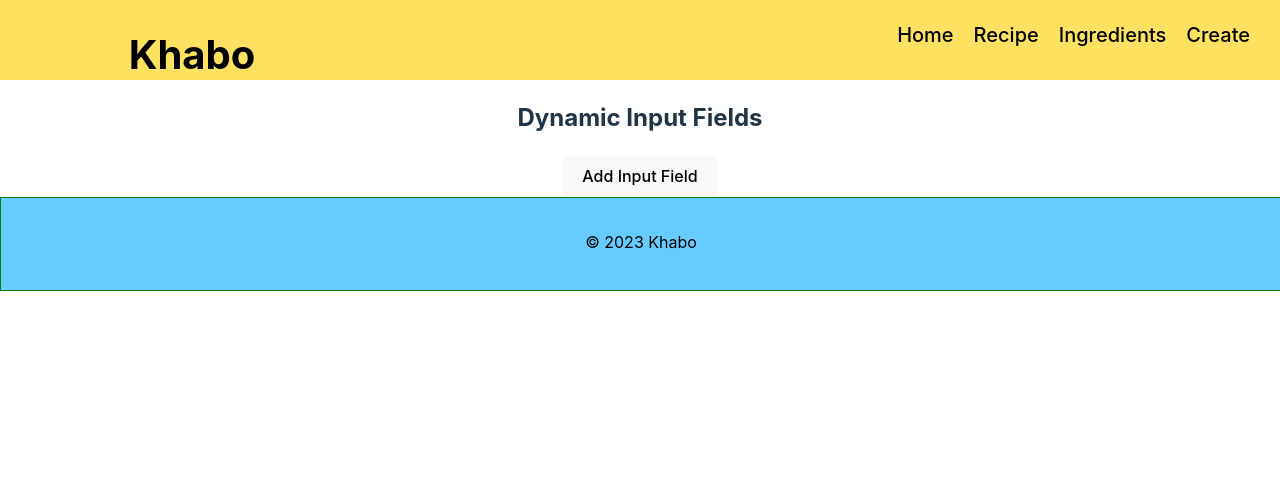
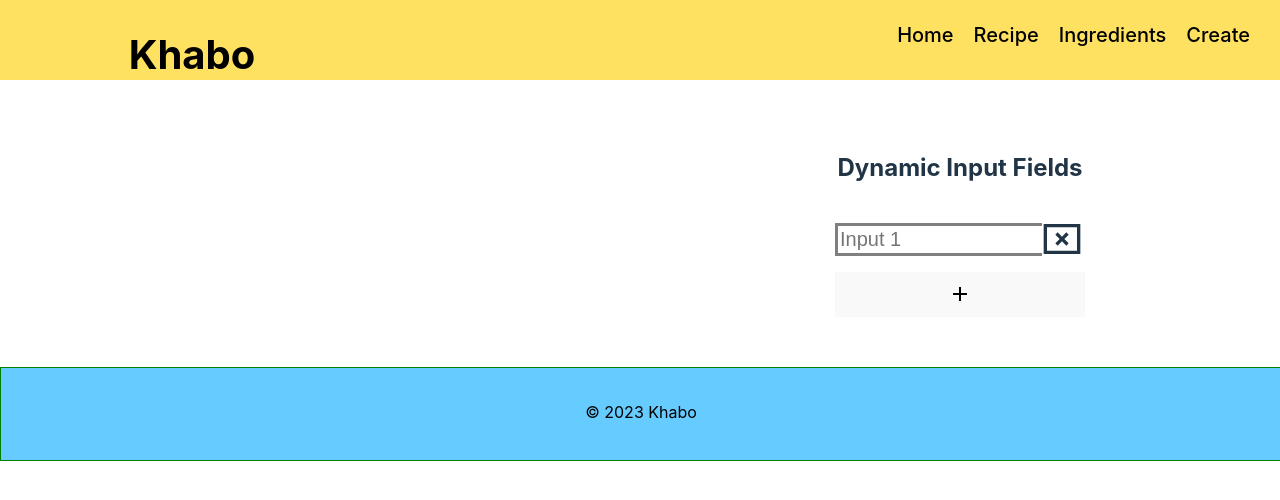
Before and after one commit to labid-al-nahiyan/Khabo_frontend, a React (Vite) app in the folder recipe/: page /create in a window 1280 px wide. Shown: the top 500 px of the page. Built offline with nearby package versions, Linux system fonts and the light colour scheme.

Commit message:
search by incredient 70% done

```diff
--- a/recipe/package.json
+++ b/recipe/package.json
@@ -10,6 +10,10 @@
     "preview": "vite preview"
   },
   "dependencies": {
+    "@emotion/react": "^11.11.1",
+    "@emotion/styled": "^11.11.0",
+    "@mui/icons-material": "^5.14.8",
+    "@mui/material": "^5.14.8",
     "react": "^18.2.0",
     "react-dom": "^18.2.0",
     "react-router-dom": "^6.15.0"
--- a/recipe/src/Component/SearchByIngredient/SearchByIngredient.css
+++ b/recipe/src/Component/SearchByIngredient/SearchByIngredient.css
@@ -0,0 +1,67 @@
+.searchByIngredientContainer
+{
+    display: grid;
+    grid-template-columns: 50% 50%;
+
+}
+.ingredientListContainer{
+    display: flex;
+    flex-direction: column;
+    padding: 50px;
+    align-items: center;
+
+}
+.added_ingredient_name{
+    display: flex;
+    align-items: end;
+    height: 50px;
+    width: 250px;
+
+}
+.ingredient_input_field{
+    height: 25px;
+    width: 200px;
+    font-size: 20px;
+    color: black;
+    background-color: white;
+    border: 3px solid gray;
+    border-right: 0;
+}
+.ingredient_input_field:focus
+{
+   outline: none;
+}
+.ingredient_rm
+{
+    height:37px;
+    padding: 0 ;
+}
+.ingredient_list
+{
+    list-style: none;
+    margin-left: -40px;
+    margin-top: 0;
+}
+.ingredient{
+    height: 25px;
+    width: 210px;
+    font-size: 18px;
+    text-align: start;
+    padding-left: 5px;
+    background-color: white;
+    border: 1px solid gray;
+    border-top: 0;
+    cursor: pointer;
+}
+.ingredientList
+{
+    display: flex;
+    flex-direction: column;
+    justify-content: flex-start;
+    width: 250px;
+}
+.ingredientAddBtn
+{
+    height: 45px;
+    border-radius: 0;
+}
--- a/recipe/src/Component/SearchByIngredient/SearchByIngredient.jsx
+++ b/recipe/src/Component/SearchByIngredient/SearchByIngredient.jsx
@@ -1,22 +1,25 @@
+import './SearchByIngredient.css'
 import { useState } from 'react';
+import {CancelPresentationSharp} from '@mui/icons-material';
+import AddSharpIcon from '@mui/icons-material/AddSharp';
 
 function SearchByIngredient() {
 
     const ingredients = ['Egg', 'Rice', 'Beef', 'Chicken', 'Fish'];
 
-    const [inputCount, setInputCount] = useState(1); // Initial input field count
+    const [inputCount, setInputCount] = useState(0); // Initial input field count
     const [selectedItem, setSelectedItem] = useState([]);
-    const [inputValues, setInputValues] = useState([]);
+    const [inputValues, setInputValues] = useState([""]);
     const [inputFieldIdx, setInputFieldIdx] = useState(0);
 
 
 
     const handleAddInput = () => {
         setInputCount(inputCount + 1);
-        setInputValues([...inputValues, '']); // Add an empty value for the new input field
+        setInputValues([...inputValues, '']);
       };
 
-      const handleInputChange = (value, index) => {
+      const handleInputChange = (value,index) => {
         const updatedValues = [...inputValues];
         updatedValues[index] = value;
         setInputValues(updatedValues);
@@ -24,9 +27,11 @@ function SearchByIngredient() {
       };
 
     const handleItemClick = (item) => {
+        console.log(item)
         const updatedValues = [...inputValues];
         updatedValues[inputFieldIdx] = item;
         setInputValues(updatedValues);
+        console.log(inputValues)
     };
     const filteredOptions = (match)=>{
         setSelectedItem(ingredients);
@@ -36,31 +41,55 @@ function SearchByIngredient() {
         (match=="")?setSelectedItem(ingredients):setSelectedItem(newSelected);
     }
 
-
+    const removeItem = (index)=>{
+        setInputCount(inputCount-1);
+        console.log(inputCount)
+        if(inputCount==0){
+            setSelectedItem([]);
+        }
+        const newInputvalue = inputValues;
+        newInputvalue.splice(index, 1);
+        setInputValues(newInputvalue);
+    }
 
   return (
+    <div className='searchByIngredientContainer'>
       <div>
+
+      </div>
+      <div className='ingredientListContainer'>
         <h2>Dynamic Input Fields</h2>
         {
         inputValues.map((value, index) => {
-        return   <input
+            return  <div key={index} className="added_ingredient_name">
+                        <input
                             key={index}
                             type="text"
                             value={value}
                             onChange={(e) => handleInputChange(e.target.value, index)}
                             onClick={()=>setInputFieldIdx(index)}
+                            onFocus={(e)=> handleInputChange(e.target.value,index)}
+                            onBlur={()=>setSelectedItem([])}
                             placeholder={`Input ${index + 1}`}
+                            className='ingredient_input_field'
                         />
+                        <div className='ingredient_rm' onClick={()=>removeItem(index)} style={{cursor:"pointer"}}><CancelPresentationSharp  style={{ fontSize:'40px' }}></CancelPresentationSharp></div>
+                    </div>
+
             })
         }
-       <ul>
+        <div className='ingredientList'>
+            <ul className='ingredient_list'>
                 {
                     selectedItem.map((item, index) => {
-              return <li key={index} onClick={() => handleItemClick(item)}>{item}</li>
+                    return <li className='ingredient' key={index}  onClick={() => handleItemClick(item)}>{item}</li>
                     })
                 }
             </ul>
-      <button onClick={handleAddInput}>Add Input Field</button>
+            <button className='ingredientAddBtn' onClick={handleAddInput}><AddSharpIcon></AddSharpIcon></button>
+        </div>
+
+      </div>
     </div>
   );
 }
```
Also changed, not shown: 1 other file (tests, documents, lock files or other folders). Lines whose indentation alone changed are shown as unchanged.
